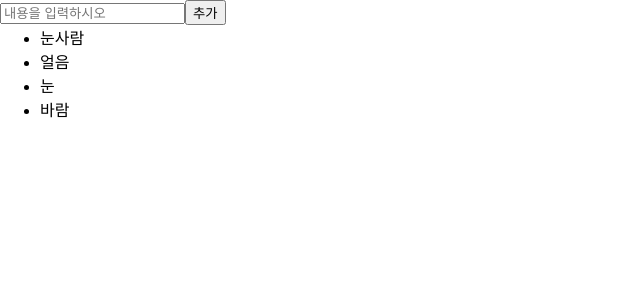
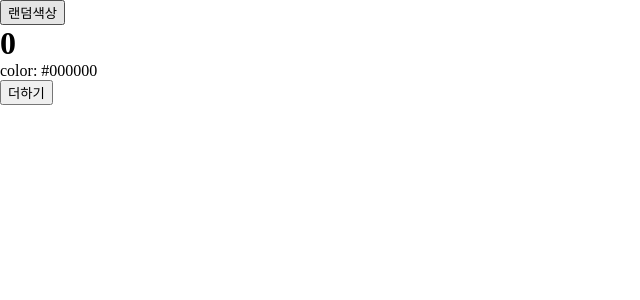
Before and after one commit to JwaSangHeon/react-basic, a React (Create React App) app: page / in a window 1280 px wide. Shown: the top 300 px of the page, without its empty margins (0-640 px from the left). Built offline with nearby package versions, Linux system fonts and the light colour scheme.

Commit message:
라이프사이클 메서드 활용

```diff
--- a/src/App.js
+++ b/src/App.js
@@ -7,6 +7,8 @@
 import ValidationSample from './ValidationSample';
 import ScrollBox from './ScrollBox';
 import IterationSample from './IterationSample';
+import LifeCycleSample from './LifeCycleSample';
+import ErrorBoundary from './ErrorBoundary';
 
 // const App = () => {
 //   return (
@@ -19,8 +21,20 @@
 //   );
 // };
 
+function getRandomColor() {
+  return '#' + Math.floor(Math.random() * 16777215).toString(16);
+}
+
 // class형 component
 class App extends Component {
+  state = {
+    color: '#000000',
+  };
+  handleClick = () => {
+    this.setState({
+      color: getRandomColor(),
+    });
+  };
   render() {
     return (
       // <ValidationSample />
@@ -29,7 +43,11 @@
         <button onClick={() => this.scrollBox.scrollToBottom()}>
           맨 밑으로
         </button> */}
-        <IterationSample />
+        {/* <IterationSample /> */}
+        <button onClick={this.handleClick}>랜덤색상</button>
+        <ErrorBoundary>
+          <LifeCycleSample color={this.state.color} />
+        </ErrorBoundary>
       </>
     );
   }
--- /dev/null
+++ b/src/ErrorBoundary.js
@@ -0,0 +1,19 @@
+import React, { Component } from 'react';
+
+class ErrorBoundary extends Component {
+  state = {
+    error: false,
+  };
+  componentDidCatch(error, info) {
+    this.setState({
+      error: true,
+    });
+    console.log({ error, info });
+  }
+  render() {
+    if (this.state.error) return <div>에러가 발생햇습니다!</div>;
+    return this.props.children;
+  }
+}
+
+export default ErrorBoundary;
--- /dev/null
+++ b/src/LifeCycleSample.js
@@ -0,0 +1,72 @@
+import React from 'react';
+
+class LifeCycleSample extends React.Component {
+  constructor(props) {
+    super(props);
+
+    this.state = {
+      number: 0,
+      color: null,
+    };
+  }
+  myRef = null;
+
+  static getDerivedStateFromProps(nextProps, prevState) {
+    console.log('getDerivedStateFromProps');
+    if (nextProps.color !== prevState.color) {
+      return { color: nextProps.color };
+    }
+    return null;
+  }
+
+  componentDidMount() {
+    console.log('componentDidMount');
+  }
+  shouldComponentUpdate(nextProps, nextState) {
+    console.log('shouldComponentUpdate', nextProps, nextState);
+    //숫자의 마지막 자리가 4면 리렌더링하지 않습니다.
+    return nextState.number % 10 !== 4;
+  }
+  componentWillUnmount() {
+    console.log('componentWillUnmount');
+  }
+  handleClick = () => {
+    this.setState({
+      number: this.state.number + 1,
+    });
+  };
+
+  getSnapshotBeforeUpdate(prevProps, prevState) {
+    console.log('getSanpshotBeforeUpdate');
+    if (prevProps.color !== this.props.color) {
+      return this.myRef.style.color;
+    }
+    return null;
+  }
+
+  componentDidUpdate(prevProps, prevState, snapshot) {
+    console.log('componentDidUpdate', prevProps, prevState);
+    if (snapshot) {
+      console.log('업데이트되기 직전 색상: ', snapshot);
+    }
+  }
+  render() {
+    console.log('render');
+
+    const style = {
+      color: this.props.color,
+    };
+    return (
+      <div>
+        {/* {this.props.missing.value} */}
+        <h1 style={style} ref={(ref) => (this.myRef = ref)}>
+          {this.state.number}
+        </h1>
+        <p>color: {this.state.color}</p>
+        <button onClick={this.handleClick}>더하기</button>
+      </div>
+    );
+  }
+}
+
+export default LifeCycleSample;
```
